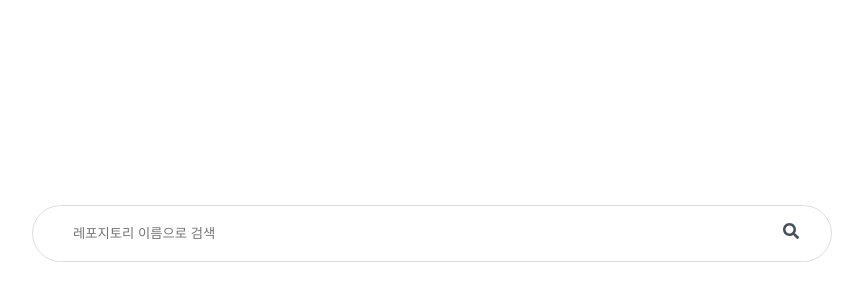
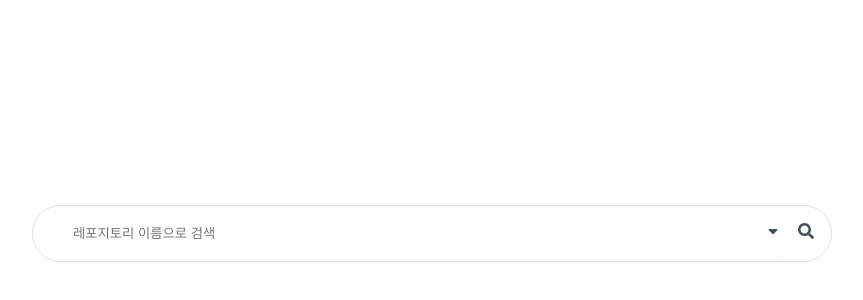
Before and after one commit to ppotatoG/collection-of-issues, a React (Create React App) app: page /search in a window 1280 px wide. Shown: the part 152-452 px from the top of the page, without its empty margins (208-1071 px from the left). Built offline with nearby package versions, Linux system fonts and the light colour scheme.

Commit message:
feat: sort search

```diff
--- a/src/components/SearchForm.tsx
+++ b/src/components/SearchForm.tsx
@@ -1,16 +1,19 @@
-import React, {useState} from "react";
+import React, { useState, useEffect } from "react";
 import axios from 'axios';
 import Loading from 'components/loading';
 
 import { Repositories } from 'types';
-import { FaSearch, FaLink, FaPlus } from "react-icons/fa";
+import { FaSearch, FaLink, FaPlus, FaSortDown} from "react-icons/fa";
 
 import 'styles/search.scss';
 
 const SearchForm = () => {
-    const [searchText, setSearchText] = useState<string | ''>('');
+    const [searchText, setSearchText] = useState<string>('');
     const [repos, setRepos] = useState<[]>([]);
     const [loading, setLoading] = useState<boolean>(false);
+    const [sortView, setSortView] = useState<boolean>(false);
+    const [sortSelectValue, setSortSelectValue] = useState<string>('');
+
     const viewIssueArr : string[] = JSON.parse(localStorage.getItem('viewIssue') || '[]');
 
     const SearchRepos = (e: React.FormEvent<HTMLFormElement>) => {
@@ -19,11 +22,18 @@ const SearchForm = () => {
         window.scrollTo(0, 0);
     };
 
-    const fetchRepos = () => {
+    const fetchRepos = (curValue? : string) => {
+        if (!searchText) return alert('레포지토리명을 입력해주세요');
+
         setLoading(true);
+        setSortView(false);
 
-        axios.get(`https://api.github.com/search/repositories?q=${searchText}&sort=updated`)
+        // TODO : error undefind
+        const sort = curValue && curValue !== 'default' ? `&sort=${curValue}` : '';
+
+        axios.get(`https://api.github.com/search/repositories?q=${searchText}${sort}`)
             .then((res) => {
+                // console.log(`https://api.github.com/search/repositories?q=${searchText}${sort}`)
                 setRepos(res.data.items);
             }).catch((error) => {
                 console.log(error);
@@ -41,6 +51,43 @@ const SearchForm = () => {
 
         alert('추가 완료');
     };
+
+    const selectSort = ( selectedValue : string ) => {
+        setSortSelectValue(selectedValue)
+        setSortView(false);
+        if (searchText) fetchRepos(selectedValue);
+    }
+
+    const SelectBox = () : JSX.Element => {
+        const sortValues : string[] = [ 'default', 'stars', 'forks', 'updated' ];
+
+        return (
+            <div className="selectBox">
+                <button
+                    type="button"
+                    onClick={() => setSortView(!sortView)}
+                    >
+                        {sortSelectValue && <span>{sortSelectValue}</span>}
+                        <FaSortDown/>
+                    </button>
+                <ul>
+                    {
+                    sortView &&
+                    sortValues.map((curValue : string, idx : number) => {
+                        return (
+                            <li
+                                key={idx}
+                                value={curValue}
+                                onClick={() => selectSort(curValue)}
+                            >
+                                {curValue}
+                            </li>
+                        )
+                    })}
+                </ul>
+            </div>
+        )
+    }
 
     const ViewRepos = () : JSX.Element => {
         return (
@@ -68,6 +115,10 @@ const SearchForm = () => {
         )
     }
 
+    useEffect(() => {
+        console.log(sortSelectValue)
+    }, [sortSelectValue])
+
     return (
         <>
             { loading && <Loading /> }
@@ -83,6 +134,7 @@ const SearchForm = () => {
                             onChange={e => setSearchText(e.target.value)}
                         />
                     </label>
+                    <SelectBox />
                     <button><FaSearch /></button>
                 </form>
                 {repos.length !== 0 && <ViewRepos />}
--- a/src/styles/search.scss
+++ b/src/styles/search.scss
@@ -39,10 +39,50 @@
         }
 
         button {
-            flex: 0 0 80px;
+            flex: 0 0 50px;
             height: 100%;
         }
     }
+
+    .selectBox {
+        position: relative;
+        button {
+            display: flex;
+            flex-direction: column;
+            justify-content: center;
+            align-items: center;
+            gap: 5px;
+            * {
+                display: block;
+            }
+            svg {
+                margin-top: -10px;
+            }
+            span {
+                color: rgb(133, 133, 133);
+                font-size: 1.2rem;
+            }
+        }
+        ul {
+            width: max-content;
+            position: absolute;
+            top: 30px;
+            right: 0;
+            background: #fff;
+            box-shadow: 0 0 4px 2px #eee;
+            border-radius: 10px;
+            li {
+                padding: 10px 20px;
+                transition: background-color .2s;
+                text-align: right;
+                cursor: pointer;
+                &:hover {
+                    background: #eee;
+                }
+            }
+        }
+    }
+
     .repo {
         width: 100%;
         display: grid;
```
